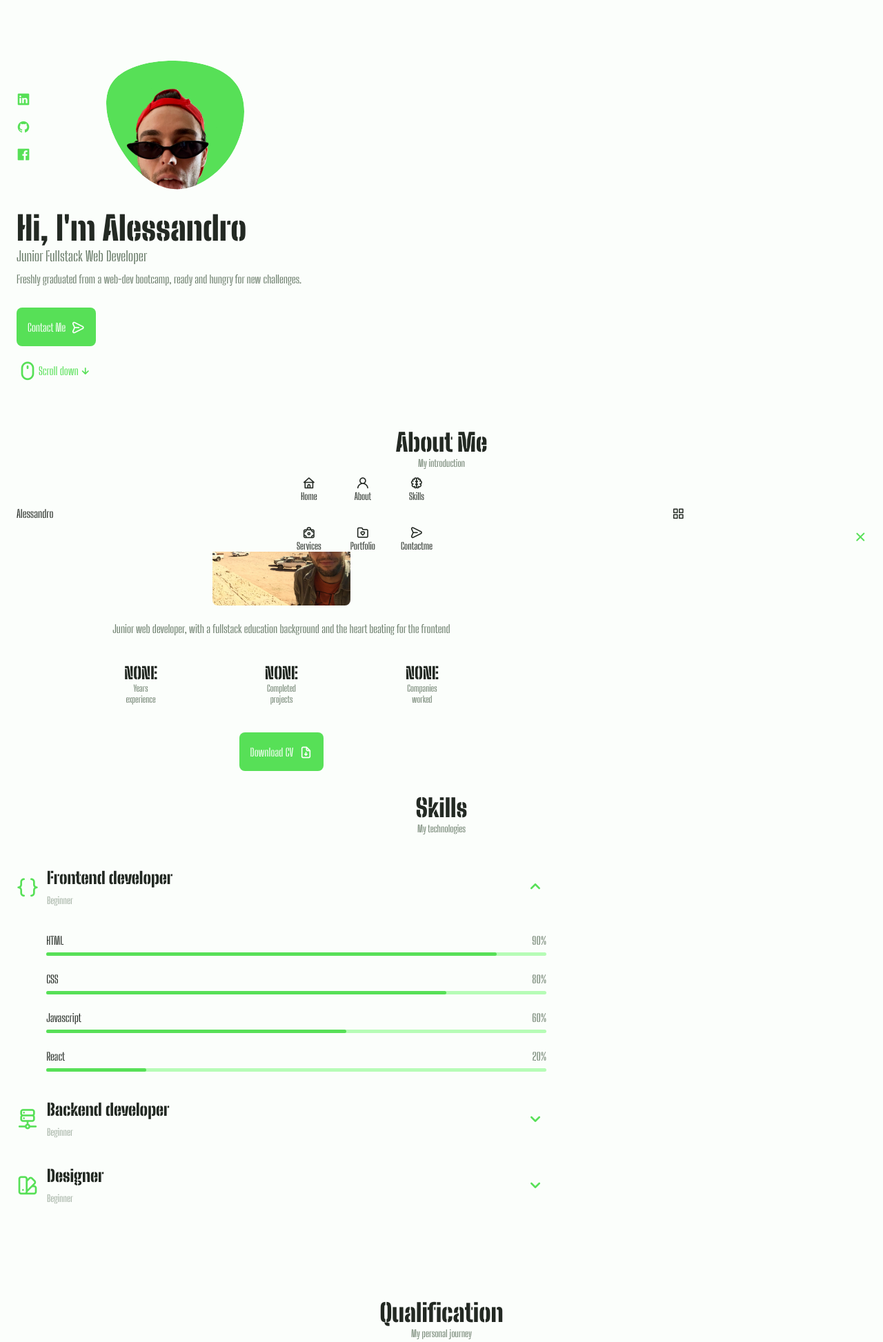
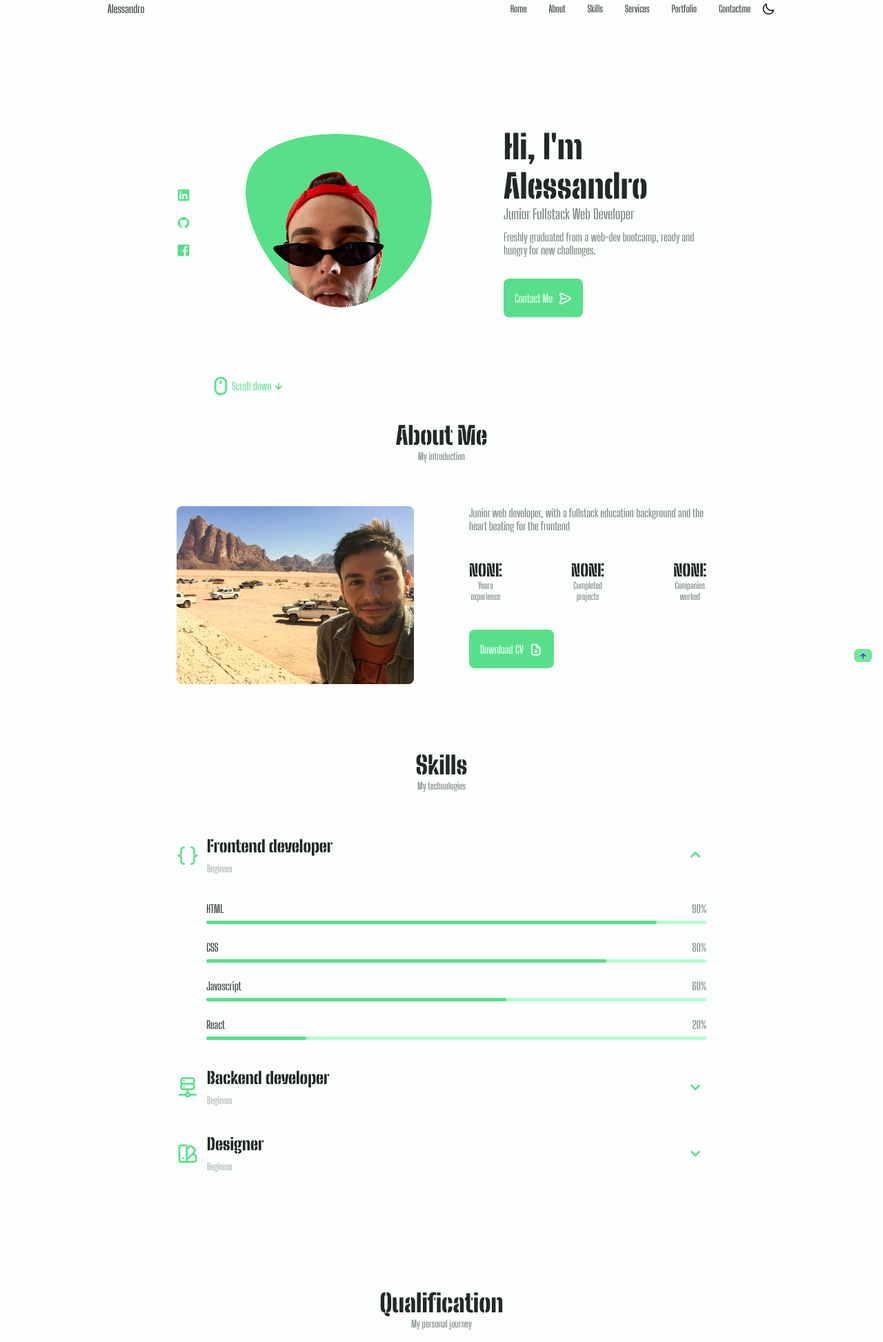
Before and after one commit to alexcarta/Portfolio, a PHP site: page / in a window 1280 px wide. Shown: the top 1946 px of the page at 69% size. Run offline with PHP 8.4, Linux system fonts and the light colour scheme.

Commit message:
halfway responsive

```diff
--- a/assets/css/style.css
+++ b/assets/css/style.css
@@ -9,7 +9,7 @@
 
   /*========== Colors ==========*/
   /* Change favorite color */
-    --hue-color: 120; /*Purple 250 - Green 142 - Blue 230 - Pink 340*/
+  --hue-color: 142; /*Purple 250 - Green 142 - Blue 230 - Pink 340*/
 
   /* HSL color mode */
 
@@ -72,9 +72,32 @@
 
 /*========== Variables Dark theme ==========*/
 
+body.dark-theme{
+  --first-color-second: hsl(var(--hue-color), 30%, 8%);
+  --title-color: hsl(var(--hue-color), 8%, 95%);
+  --text-color: hsl(var(--hue-color), 8%, 75%);
+  --input-color: hsl(var(--hue-color), 29%, 16%);
+  --body-color: hsl(var(--hue-color), 28%, 12%);
+  --container-color: hsl(var(--hue-color), 29%, 16%)  ;
+}
 
 /*========== Button Dark/Light ==========*/
 
+.nav__btns {
+  display:  flex;
+  align-items: center;
+}
+
+.change-theme {
+  font-size: 1.25rem;
+  color: var(--title-color);
+  margin-right: var(--mb-1);
+  cursor: pointer;
+}
+
+.change-theme:hover{
+  color: var(--first-color);
+}
 
 /*==================== BASE ====================*/
 *{
@@ -249,6 +272,10 @@
 
 
 /* Change background header */
+
+.scroll-header {
+  box-shadow: 0 -1px 4px rgba(0, 0, 0, .15);
+}
 
 
 /*==================== HOME ====================*/
@@ -865,8 +892,32 @@
 
 /*========== SCROLL UP ==========*/
 
+.scrollup {
+  position: fixed;
+  right: 1rem;
+  bottom: -20%;
+  background-color: var(--first-color);
+  opacity: .8;
+  padding: 0 .3rem;
+  border-radius: .4rem;
+  z-index:  var(--z-tooltip);
+  transition: .4s;
+}
+
+.scrollup:hover {
+  background-color: var(--first-color-alt);
+}
+
+.scrollup__icon {
+  font-size: 1.5rem;
+  color: #FFF;
+}
 
 /* Show scroll */
+
+.show-scroll {
+  bottom: 5rem
+}
 
 
 /*========== SCROLL BAR ==========*/
@@ -875,8 +926,209 @@
 /*==================== MEDIA QUERIES ====================*/
 /* For small devices */
 
+@media screen and (max-width:  350px) {
+  .container {
+    margin-left: var(--mb-1);
+    margin-right: var(--mb-1);
+  }
+
+  .nav__menu {
+    padding: 2rem .25rem 4rem;
+  }
+  .nav__list{
+    column-gap: 0;
+  }
+
+  .home__content {
+    grid-template-columns: .25fr 3fr;
+  }
+
+  .home__blob{
+    width: 180px;
+  }
+
+  .skills__title {
+    font-size: var(--normal-font-size);
+  }
+
+  .qualification__data{
+    gap: .5rem;
+  }
+
+  .services__container {
+    grid-template-columns: max-content;
+    justify-content:  center;
+  }
+
+  .services__content {
+    padding-right: 3.5rem;
+  }
+
+  .services__modal{
+    padding: 0 .5rem;
+  }
+}
 
 /* For medium devices */
 
+@media screen and (min-width: 568px) {
+
+  .home__content {
+    grid-template-columns: max-content 1fr 1fr;
+  }
+
+  .home__data {
+    grid-column: initial;
+  }
+
+  .home__img{
+    order:  1;
+    justify-self: center;
+  }
+
+  .about__container,
+  .skill__container,
+  .portfolio__content,
+  .contact__container,
+  .footer__container {
+    grid-template-columns: repeat(2, 1fr);
+  }
+
+  .qualification__sections {
+    display: grid;
+    grid-template-columns: .6fr;
+    justify-content: center;
+  }
+}
+
+@media screen and (min-width: 768px) {
+
+  .container {
+    margin-right: auto;
+    margin-left: auto;
+  }
+
+  body{
+    margin: 0;
+  }
+
+  .section {
+    padding:  6rem 0 2rem;
+  }
+
+  .section__subtitle {
+    margin-bottom: 4rem;
+  }
+
+  .header {
+    top:  0;
+    bottom: initial ;
+  }
+
+  .header,
+  .main,
+  .footer__container {
+    padding: 0 1rem;
+  }
+
+  .nav {
+    height: calc(var(--header-height) + 1.5rem);
+    column-gap: 1rem;
+  }
+
+  .nav__icon,
+  .nav__close,
+  .nav__toggle {
+    display: none;
+  }
+
+  .nav__list {
+    display: flex;
+    column-gap: 2rem;
+  }
+
+  .nav__menu {
+    margin-left: auto;
+  }
+
+  .change-theme {
+    margin: 0;
+  }
+
+  .home__container {
+    row-gap:  5rem;
+  }
+
+  .home__content {
+    padding-top: 5.5rem;
+    column-gap: 5rem;
+  }
+
+  .home__blob{
+    width: 270px;
+  }
+
+  .home__scroll {
+    display: block;
+  }
+
+  .home__scroll-button {
+    margin-left: 3rem;
+  }
+
+  .about__container {
+    column-gap: 5rem;
+  }
+
+  .about__img {
+    width: 350px;
+  }
+
+  .about__description {
+    text-align: initial;
+  }
+
+  .about__info {
+    justify-content: space-between;
+  }
+
+  .about__buttons {
+    justify-content: initial;
+  }
+
+  .qualification__tabs {
+    justify-content: center;
+  }
+
+  .qualification__button {
+    margin: 0 var(--mb-1);
+  }
+
+  .qualification__sections{
+    grid-template-columns: 5fr;
+  }
+
+  .services__container {
+    grid-template-columns: repeat(2, 218px);
+    justify-content: center;
+  }
+
+  .services__icon {
+    font-size: 2rem;
+  }
+
+  .services__content {
+    padding: 6rem 0 2rem 2.5rem;
+  }
+
+  .services__modal-content {
+    width: 450px;
+  }
+}
+
+
+
+
+
 
 /* For large devices */
--- a/assets/js/main.js
+++ b/assets/js/main.js
@@ -136,19 +136,65 @@
     sectionId = current.getAttribute('id')
 
     if(scrollY > sectionTop && scrollY <= sectionTop + sectionHeight){
-            document.querySelector('.nav__menu a[href*=' + sectionId + ']').classList.add('active-link')
-        }else{
-            document.querySelector('.nav__menu a[href*=' + sectionId + ']').classList.remove('active-link')
-        }
-    })
+      document.querySelector('.nav__menu a[href*=' + sectionId + ']').classList.add('active-link')
+    }else{
+      document.querySelector('.nav__menu a[href*=' + sectionId + ']').classList.remove('active-link')
+    }
+  })
 }
 window.addEventListener('scroll', scrollActive)
 
 
 /*==================== CHANGE BACKGROUND HEADER ====================*/
 
+function scrollHeader(){
+  const nav = document.getElementById('header')
+
+  if(this.scrollY >= 80) nav.classList.add('scroll-header'); else nav.classList.remove('scroll-header')
+}
+
+window.addEventListener('scroll', scrollHeader)
 
 /*==================== SHOW SCROLL UP ====================*/
 
+function scrollUp(){
+  const scrollUp = document.getElementById('scroll-up')
+
+  if(this.scrollY >= 560) scrollUp.classList.add('show-scroll'); else scrollUp.classList.remove('show-scroll')
+}
+window.addEventListener('scroll', scrollUp)
 
 /*==================== DARK LIGHT THEME ====================*/
+
+const themeButton = document.getElementById('theme-button')
+const darkTheme = 'dark-theme'
+const iconTheme = 'uil-sun'
+
+//previously selected topic (if user selected)
+
+const selectedTheme = localStorage.getItem('selected-theme')
+const selectedIcon = localStorage.getItem('selected-icon')
+
+//We obrain the current them that the interface has by validating the dark-them class
+
+const getCurrentTheme = () => document.body.classList.contains(darkTheme) ? 'dark' : 'light'
+const getCurrentIcon = () => themeButton.classList.contains(iconTheme) ? 'uil-moon' : 'uil-sun'
+
+//We validate if the user previously chose a topic
+
+if (selectedTheme) {
+  //if the validation is fulfilled, we ask what the issue was to know if we activated or deactivated the dark theme
+  document.body.classList[selectedTheme === 'dark' ? 'add' : 'remove'](darkTheme)
+  themeButton.classList[selectedIcon === 'uil-moon' ? 'add' : 'remove'](iconTheme)
+}
+
+//Activate / deactivate the theme manually with the button
+
+themeButton.addEventListener('click', () => {
+  //add ore remove the dark / icon theme
+  document.body.classList.toggle(darkTheme)
+  themeButton.classList.toggle(iconTheme)
+  //we save the theme and the current icon that the user chose
+  localStorage.setItem('selected-theme', getCurrentTheme())
+  localStorage.setItem('selected-icon', getCurrentIcon())
+})
--- a/home.html
+++ b/home.html
@@ -63,6 +63,10 @@
      </div>
 
      <div class="nav__btns">
+
+      <!-- theme change button -->
+      <i class="uil uil-moon change-theme" id="theme-button"></i>
+
        <div class="nav__toggle" id="nav-toggle">
          <i class="uil uil-apps"></i>
        </div>
@@ -752,6 +756,12 @@
   </div>
 </footer>
 
+<!-- SCROLL TOP -->
+
+<a href="#" class="scrollup" id="scroll-up">
+  <i class="uil uil-arrow-up scrollup-icon"></i>
+</a>
+
 <!-- SWIPER JS -->
 
 <script src="./assets/js/swiper-bundle.min.js"></script>
```
Lines whose indentation alone changed are shown as unchanged.
